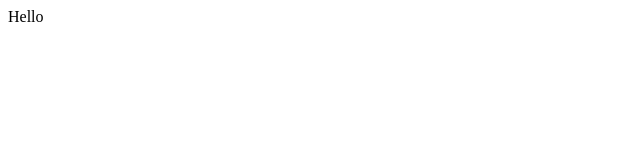
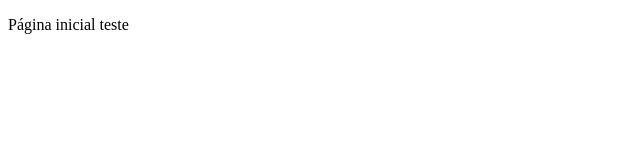
Before and after one commit to felipemalli/to-do-list-ui, a React (Create React App) app: page /inicialPage in a window 1280 px wide. Shown: the top 160 px of the page, without its empty margins (0-640 px from the left). Built offline with nearby package versions, Linux system fonts and the light colour scheme.

Commit message:
feat: implement react-router-dom

```diff
--- a/package.json
+++ b/package.json
@@ -14,10 +14,10 @@
     "@mui/material": "^5.9.3",
     "react": "^18.2.0",
     "react-dom": "^18.2.0",
+    "react-router-dom": "^6.3.0",
     "react-scripts": "^5.0.1"
   },
   "devDependencies": {
-    "typescript": "^4.7.4",
     "@testing-library/jest-dom": "^5.16.4",
     "@testing-library/react": "^13.3.0",
     "@testing-library/user-event": "^13.5.0",
@@ -25,6 +25,7 @@
     "@types/node": "^16.11.46",
     "@types/react": "^18.0.15",
     "@types/react-dom": "^18.0.6",
+    "typescript": "^4.7.4",
     "web-vitals": "^2.1.4"
   },
   "eslintConfig": {
--- a/src/App.tsx
+++ b/src/App.tsx
@@ -1,8 +1,11 @@
+import { BrowserRouter } from "react-router-dom";
+import AppRoutes from "./routes";
+
 function App() {
   return (
-    <div className="App">
-      Hello
-    </div>
+    <BrowserRouter>
+      <AppRoutes />
+    </BrowserRouter>
   );
 }
 
--- a/src/routes/index.tsx
+++ b/src/routes/index.tsx
@@ -1 +1,13 @@
-export { };
+import { Navigate, Route, Routes } from "react-router-dom";
+
+function AppRoutes() {
+  return (
+    <Routes>
+      <Route path="/inicialPage" element={<p>Página inicial teste</p>} />
+
+      <Route path="*" element={<Navigate to="/inicialPage" />} />
+    </Routes>
+  );
+}
+
+export default AppRoutes;
```
Also changed, not shown: 1 other file (tests, documents, lock files or other folders).
